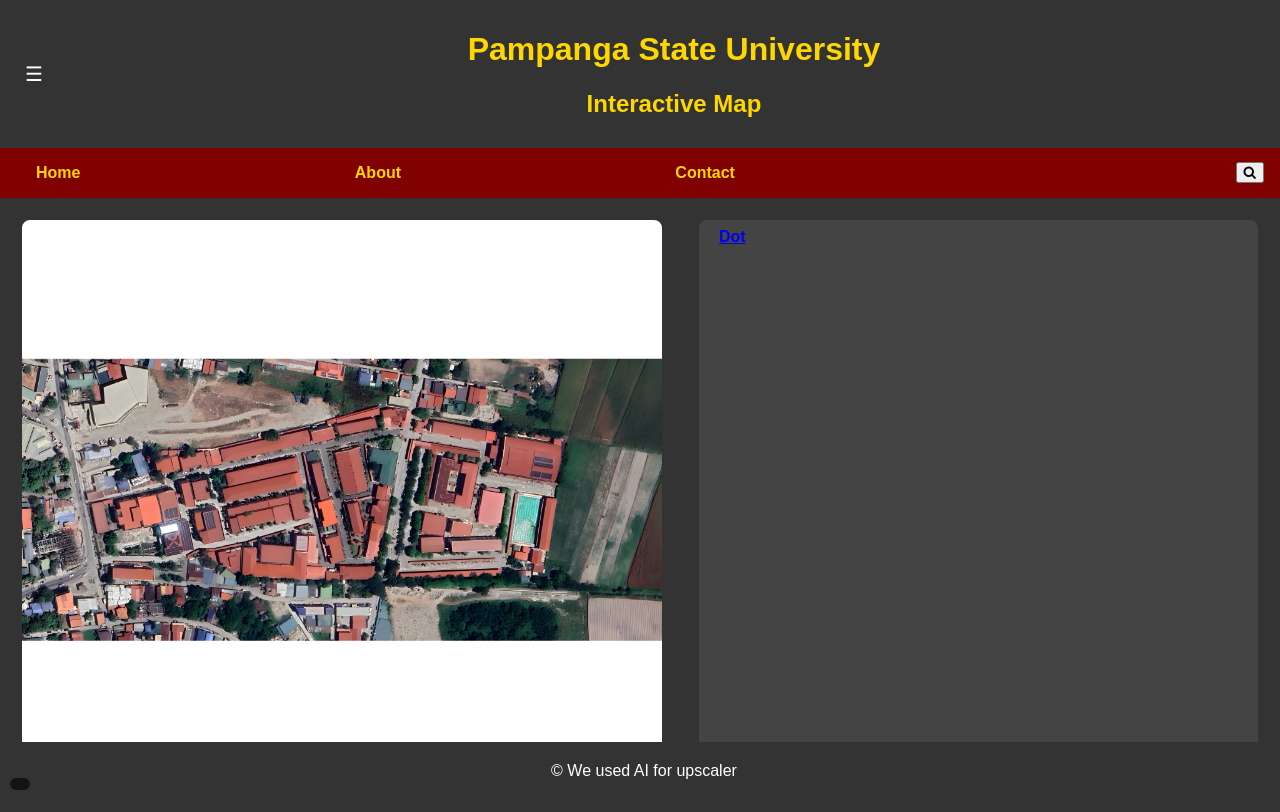
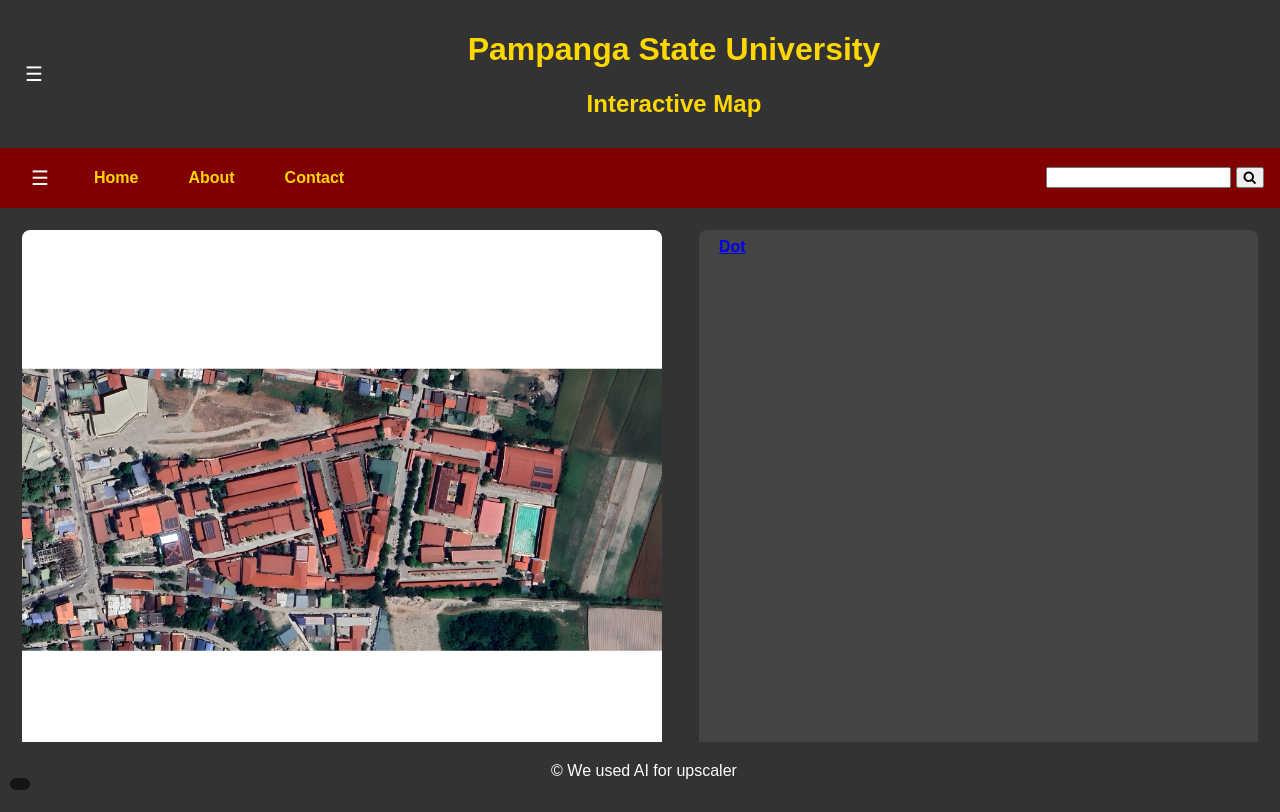
Before and after one commit to jellyacez/Booking-System-, a PHP site: page /homepage.php in a window 1280 px wide. Before the commit the page ends 790 px from the top, so only its background shows below. Run offline with PHP 8.4, Linux system fonts and the light colour scheme.

Commit message:
Update homepage.php

```diff
--- a/homepage.php
+++ b/homepage.php
@@ -55,11 +55,18 @@ $title = "Home Page";
     </header>
     <!-- This is the nav panel content! :\ -->
     <nav>
+        <div class="nav-left">
+ <button class="open-btn" onclick="openNav()" style="background-color: #800000;">&#9776;</button>
         <a href="#">Home</a>
         <a href="#">About</a>
         <a href="#">Contact</a>
         <i class="fa-solid fa-bell"></i>
+        </div>
+       <div nav-right>
+        <input type="text" id="searchInput" >
         <button class="searchtab"><i class="fa fa-search"></i></button>
+       </div>
+
     </nav>
     <main>
         <div class="content">
```
